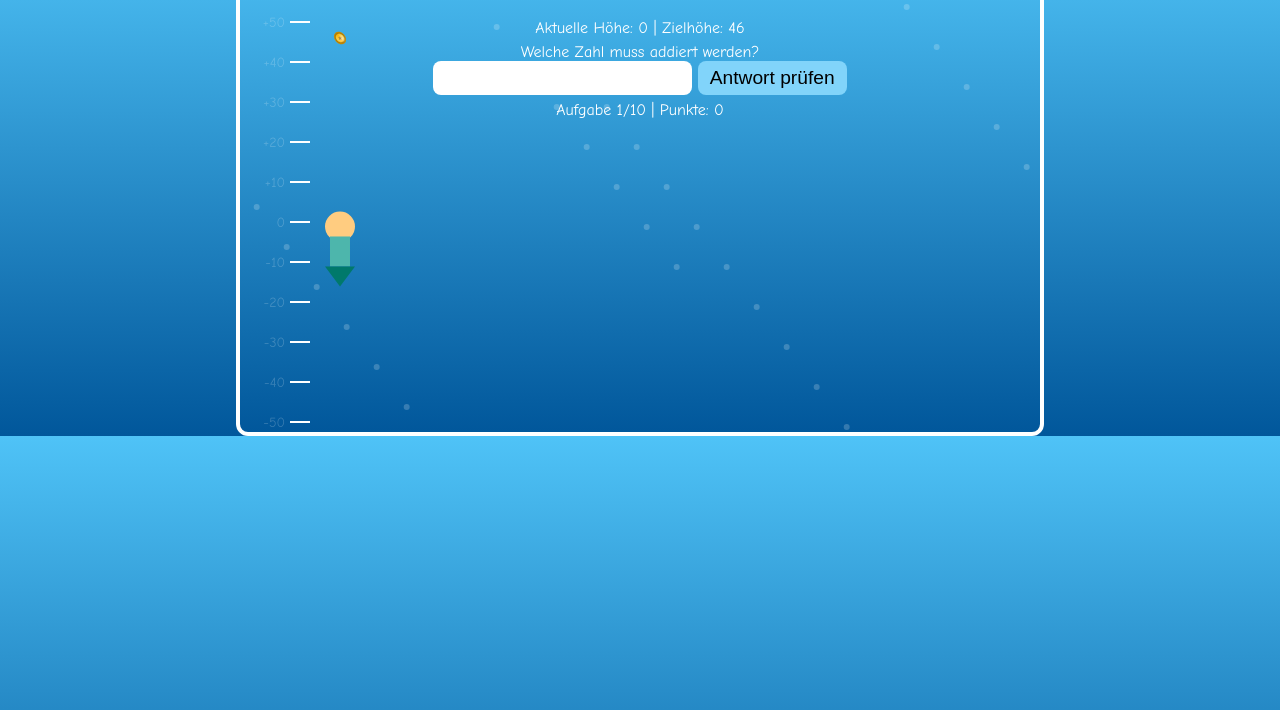
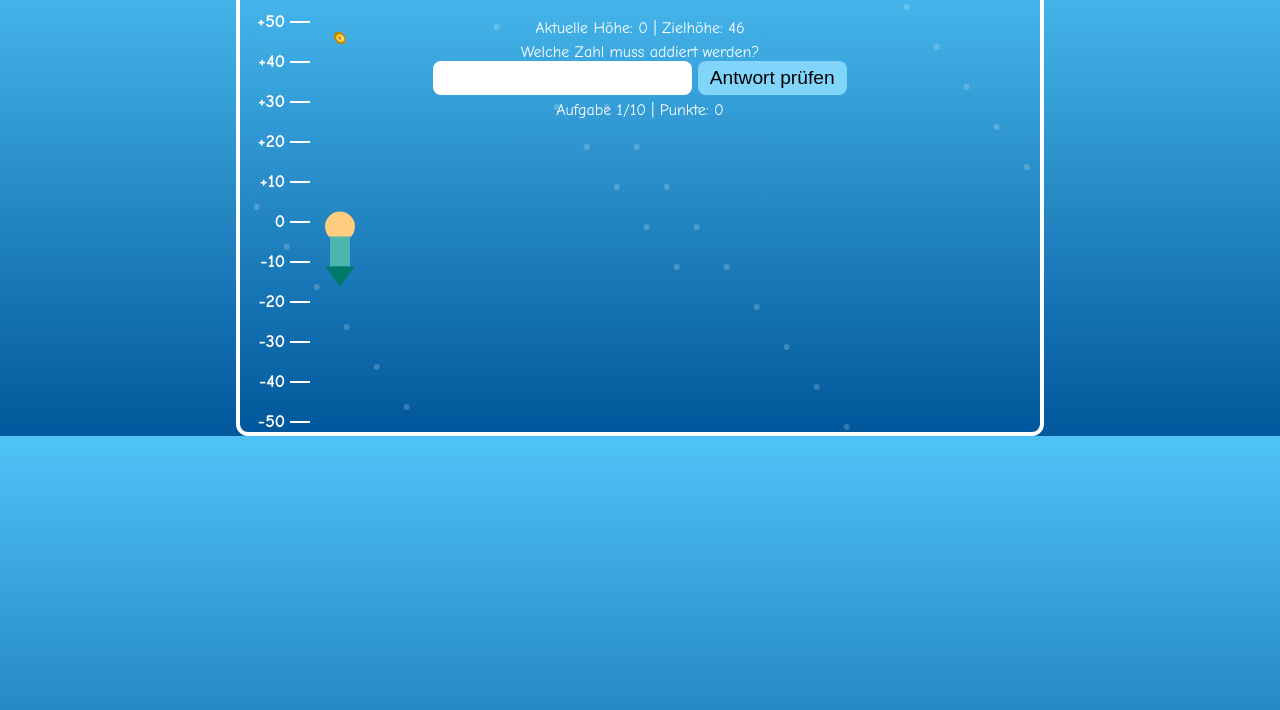
Before and after one commit to smkemajc/afrs-bochum-tiefseetaucher, a plain HTML site: page index.html in a window 1280 px wide. Shown: the part 72-782 px from the top of the page. Drawn offline with Linux system fonts and the light colour scheme.

Commit message:
improved readability

```diff
--- a/index.html
+++ b/index.html
@@ -254,8 +254,9 @@
 
     function drawNumbers() {
       ctx.strokeStyle = '#ffffff';
+	  ctx.fillStyle = '#ffffff';
       ctx.lineWidth = 2;
-      ctx.font = '14px Comic Sans MS';
+      ctx.font = 'bold 18px Comic Sans MS';
       ctx.textAlign = 'right';
       for (let h = minHeight; h <= maxHeight; h += 10) {
         const y = heightToY(h);
```
